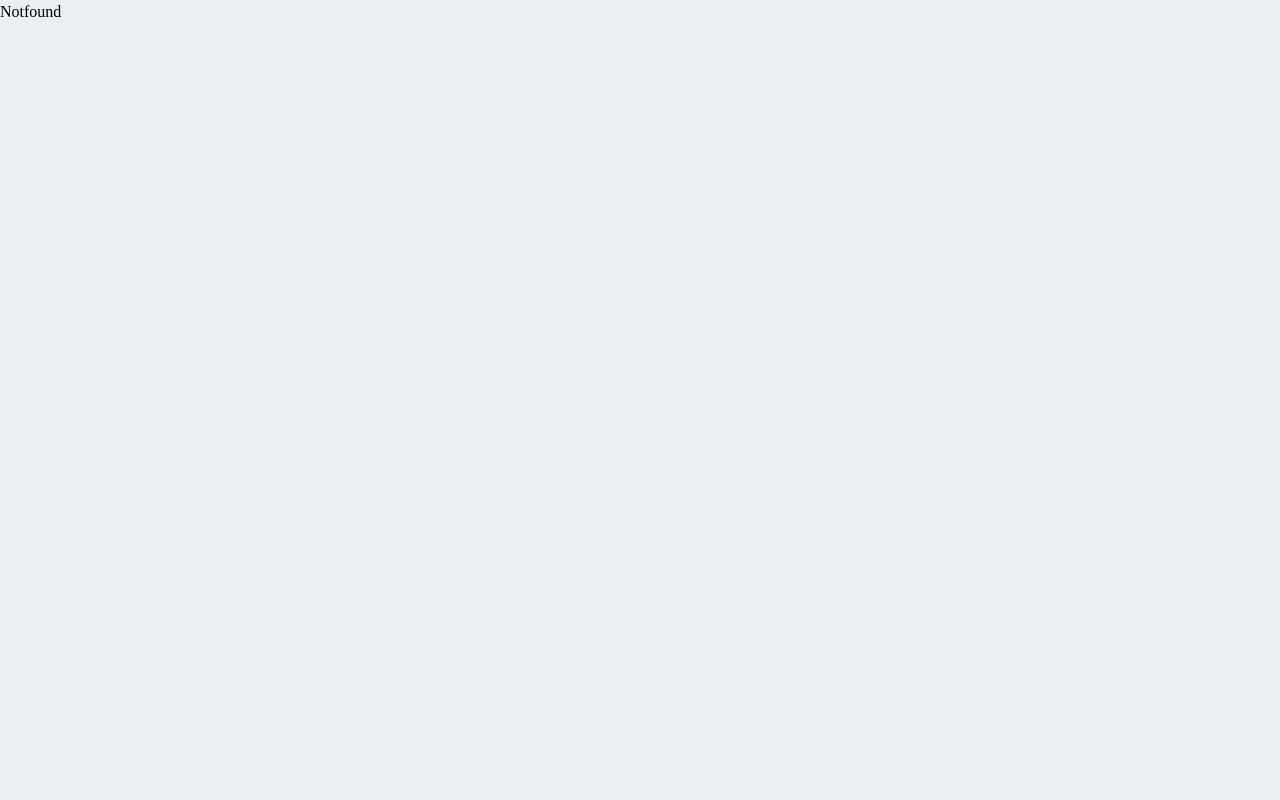
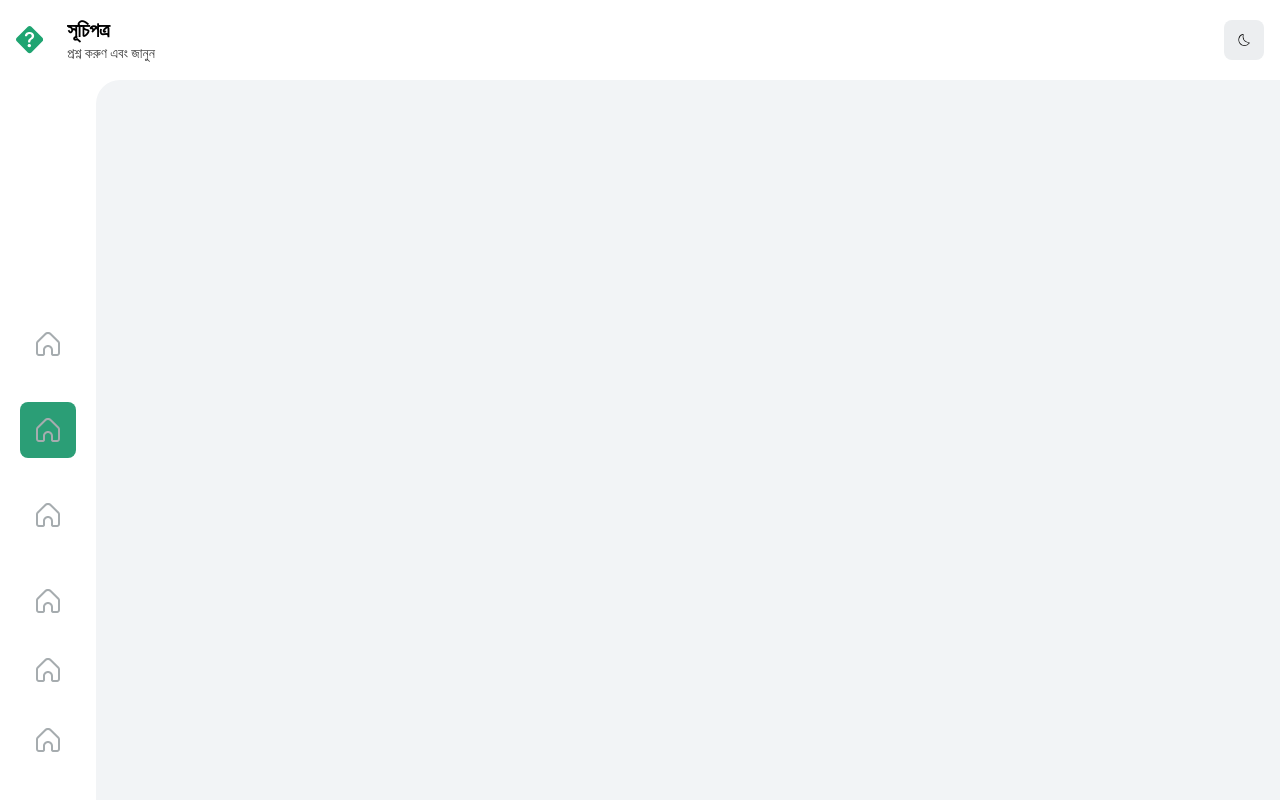
Before and after one commit to wapborhan/islamic-question-answer, a React (Create React App) app: page /pages in a window 1280 px wide. Built offline with nearby package versions, Linux system fonts and the light colour scheme.

Commit message:
Router Changes

```diff
--- a/src/App.js
+++ b/src/App.js
@@ -9,7 +9,7 @@ function App() {
     <Fragment>
       <Routes>
         <Route path="/" element={<HomePage />} />
-        <Route path="/categories" element={<Pages />} />
+        <Route path="/pages/*" element={<Pages />} />
         <Route path="*" element={<NotFound />} />
       </Routes>
     </Fragment>
--- a/src/components/Header.jsx
+++ b/src/components/Header.jsx
@@ -42,7 +42,7 @@ const Header = () => {
               </NavLink>
 
               <NavLink
-                to="/categories"
+                to="/pages/categories"
                 className="style-Kalpurush text-main-menu dark:text-hadith-deepoffwhite font-normal text-lg leading-5 cursor-pointer hover:lg-max:bg-subcat-hover hover:lg-max:text-white hover:xl-min:text-[#399e7b] lg-max:w-full lg-min:py-2 lg-min:px-5 lg-max:rounded-xl"
               >
                 বিভাগসমূহ
--- a/src/pages/Pages.jsx
+++ b/src/pages/Pages.jsx
@@ -1,4 +1,5 @@
 import React from "react";
+import { Route, Routes } from "react-router-dom";
 import Header from "../components/pages/Header";
 import SideBar from "../components/pages/SideBar";
 import Categories from "./categories/Categories";
@@ -14,7 +15,9 @@ const Pages = () => {
             id="scrollToTop"
             class="px-5 xs:pb-12 sm:pb-12 md-max:px-3 md:pb-10 lg:pb-20  md-max:overflow-y-auto md-max:h-screen"
           >
-            <Categories />
+            <Routes>
+              <Route path="/categories" element={<Categories />} />
+            </Routes>
           </div>
         </div>
         <SideBar />
```
